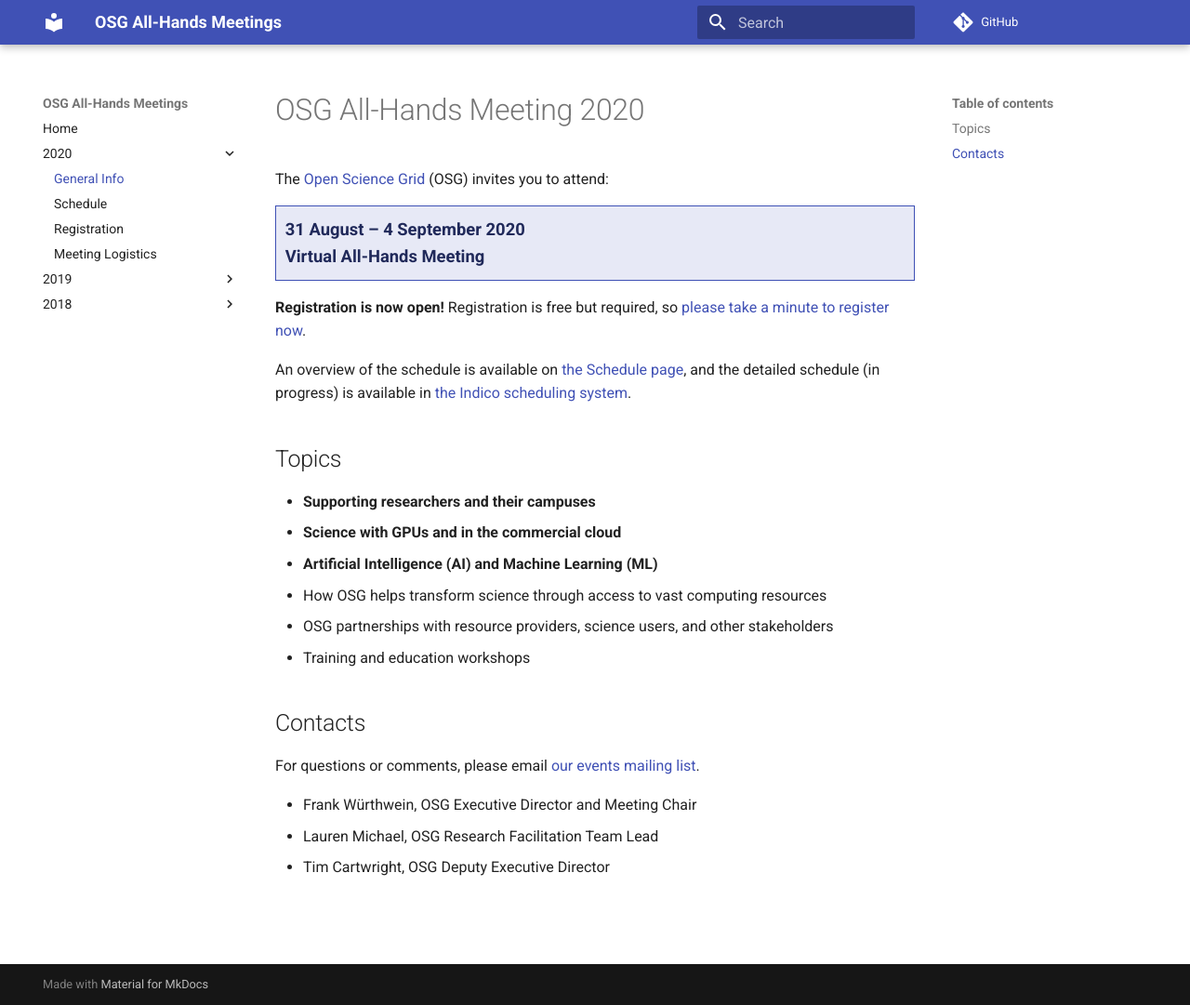
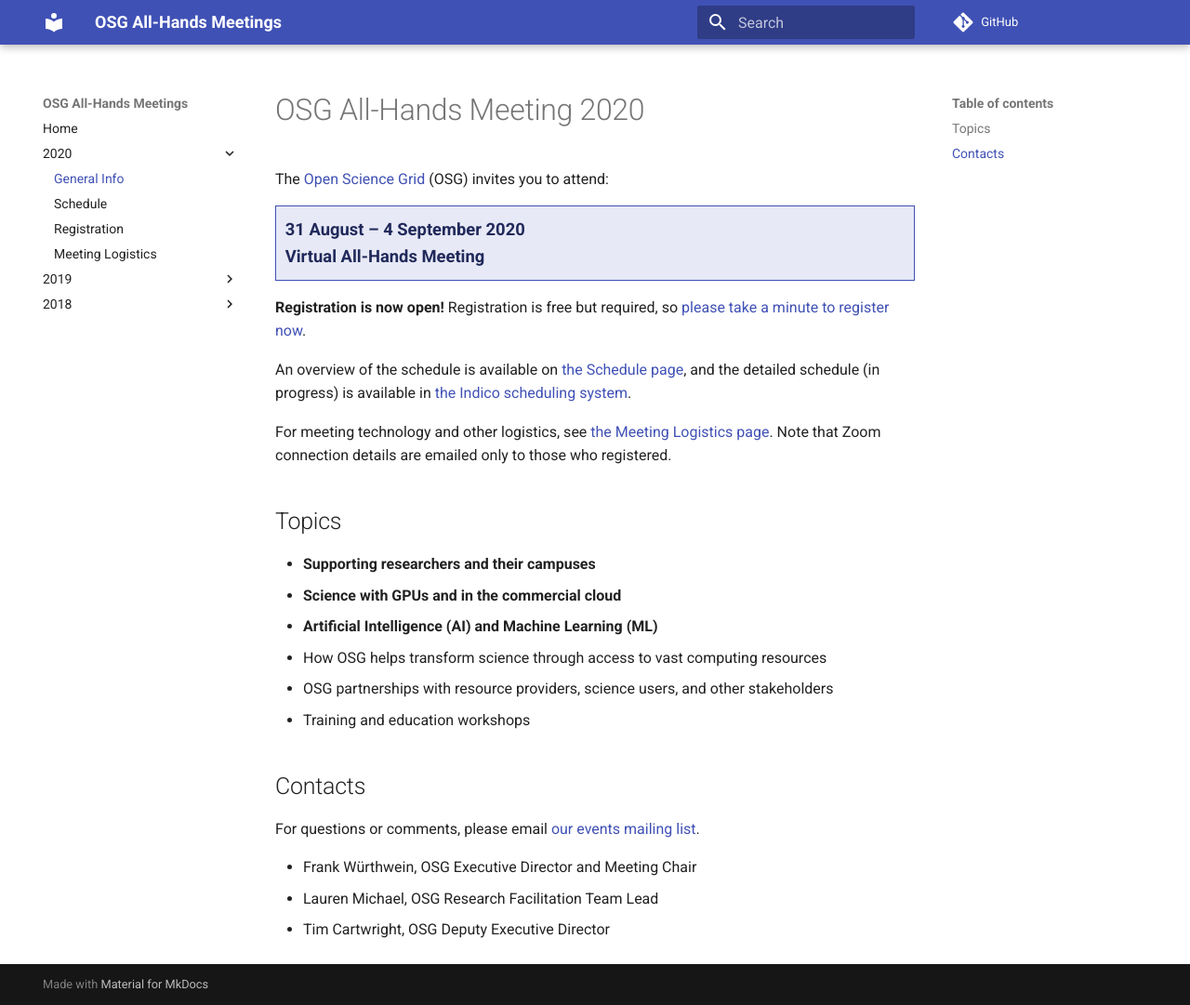
Before and after one commit to osg-htc/all-hands, an MkDocs documentation site: the page built from docs/2020/index.md, in a window 1280 px wide and 1081 px high. Shown: the whole window at 93% size. Built offline with MkDocs 1.6.1 and Material for MkDocs 9.7.7, drawn with Linux system fonts in a browser that asks for light colours; comment, search, counter and statistics services are not loaded; old or Windows-style settings are respelled for this version of MkDocs.

Commit message:
Cross-linked technology page

```diff
--- a/docs/2020/index.md
+++ b/docs/2020/index.md
@@ -16,6 +16,10 @@ An overview of the schedule is available on [the Schedule page](/2020/schedule),
 and the detailed schedule (in progress) is available in
 [the Indico scheduling system](https://indico.fnal.gov/event/22127/timetable/).
 
+For meeting technology and other logistics, see
+[the Meeting Logistics page](/2020/technology).
+Note that Zoom connection details are emailed only to those who registered.
+
 ## Topics
 
 * **Supporting researchers and their campuses**
```
Also changed, not shown: docs/2020/registration.md (+3 -0 lines).
